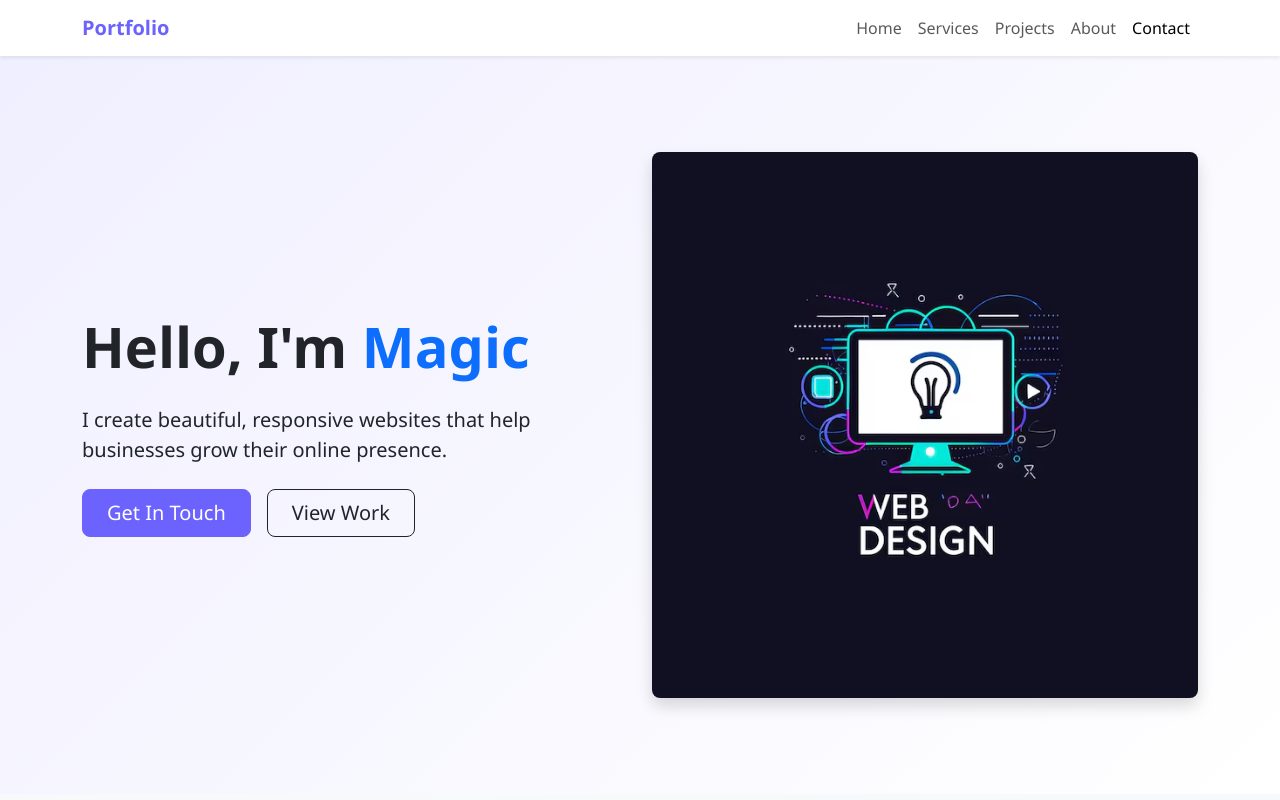
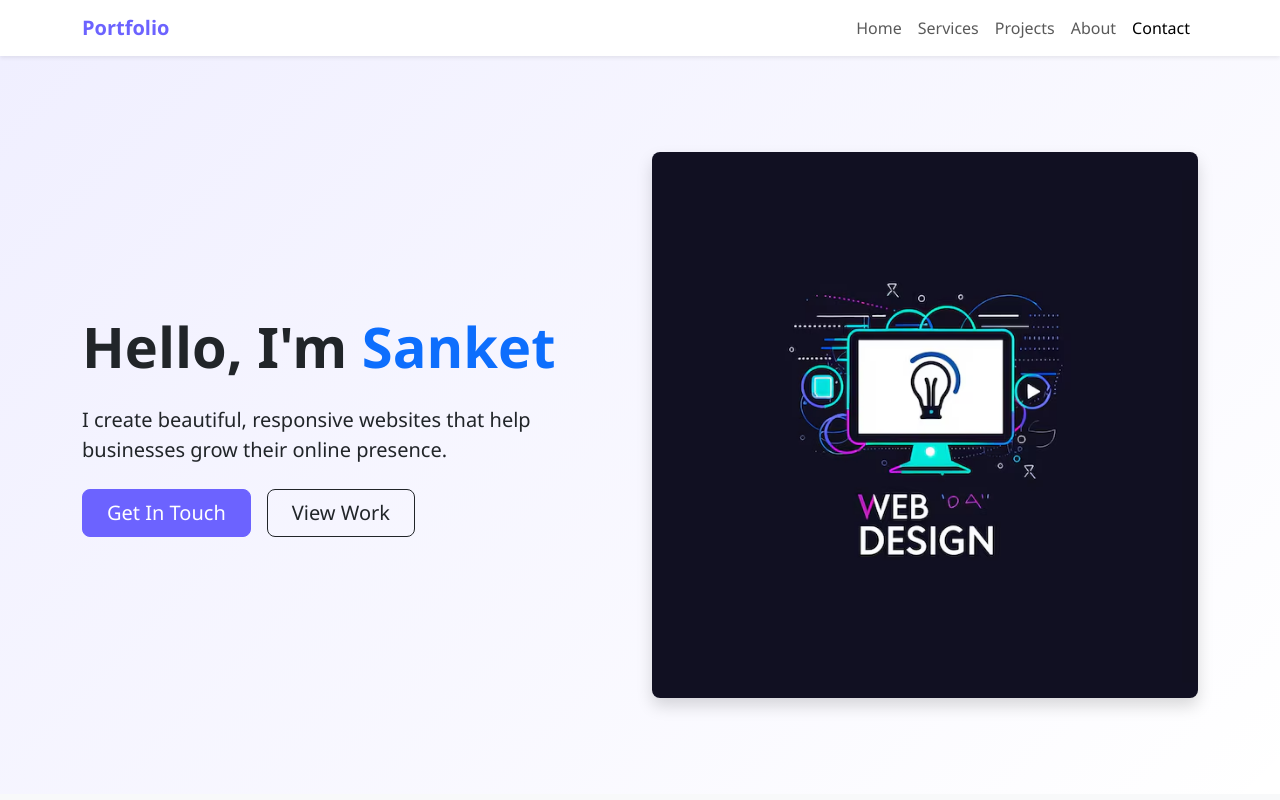
Before and after one commit to mrmagic4747/magic, a plain HTML site: page index.html in a window 1280 px wide. Shown: the top 800 px of the page. Drawn offline with nearby package versions, Linux system fonts and the light colour scheme.

Commit message:
Update index.html

```diff
--- a/index.html
+++ b/index.html
@@ -137,7 +137,7 @@
         <div class="container py-5">
             <div class="row align-items-center">
                 <div class="col-lg-6 order-lg-1 order-2 py-5">
-                    <h1 class="display-4 fw-bold mb-4">Hello, I'm <span class="text-primary">Magic</span></h1>
+                    <h1 class="display-4 fw-bold mb-4">Hello, I'm <span class="text-primary">Sanket</span></h1>
                     <p class="lead mb-4">I create beautiful, responsive websites that help businesses grow their online presence.</p>
                     <div class="d-flex gap-3">
                         <a href="#contact" class="btn btn-primary btn-lg px-4">Get In Touch</a>
```
